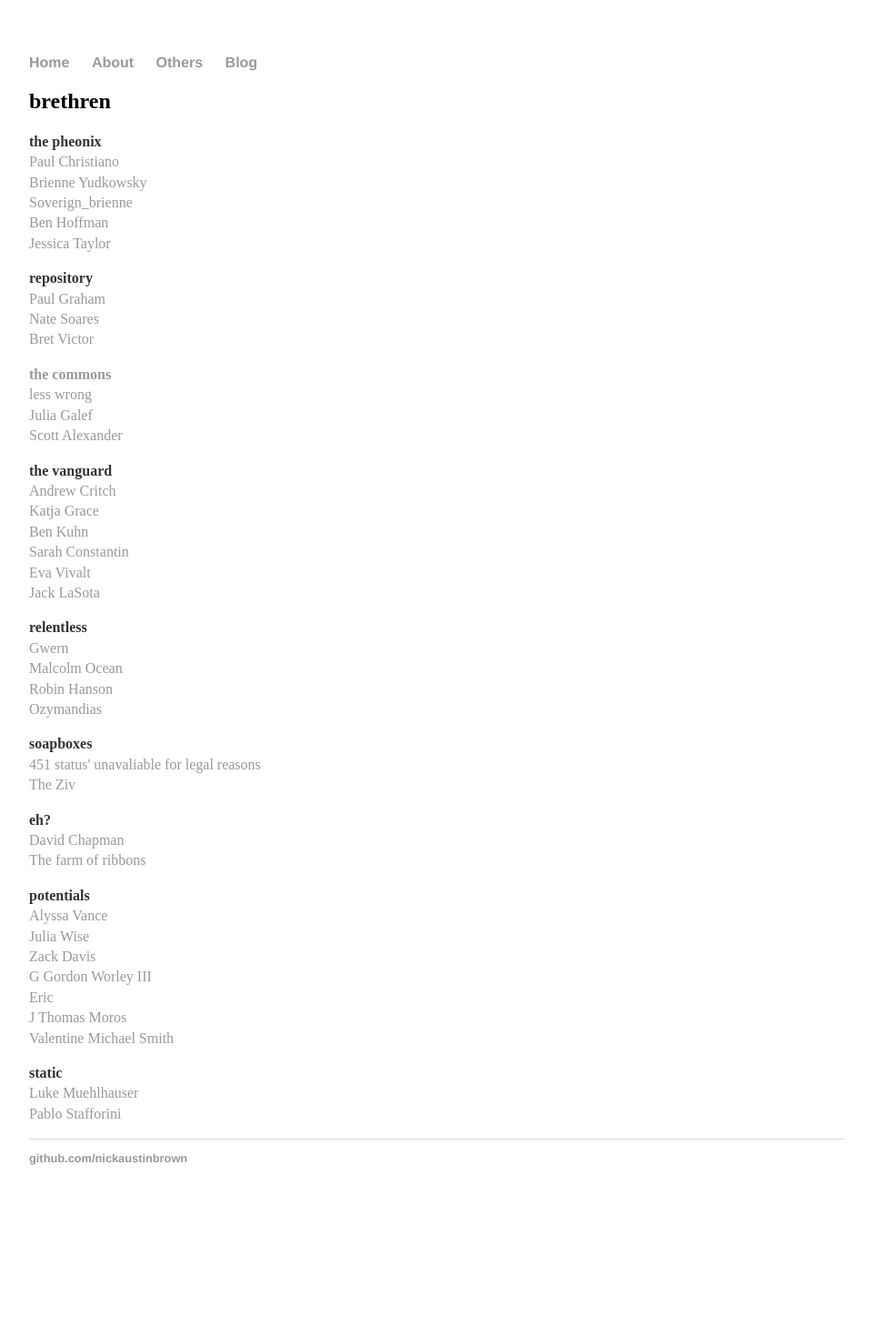
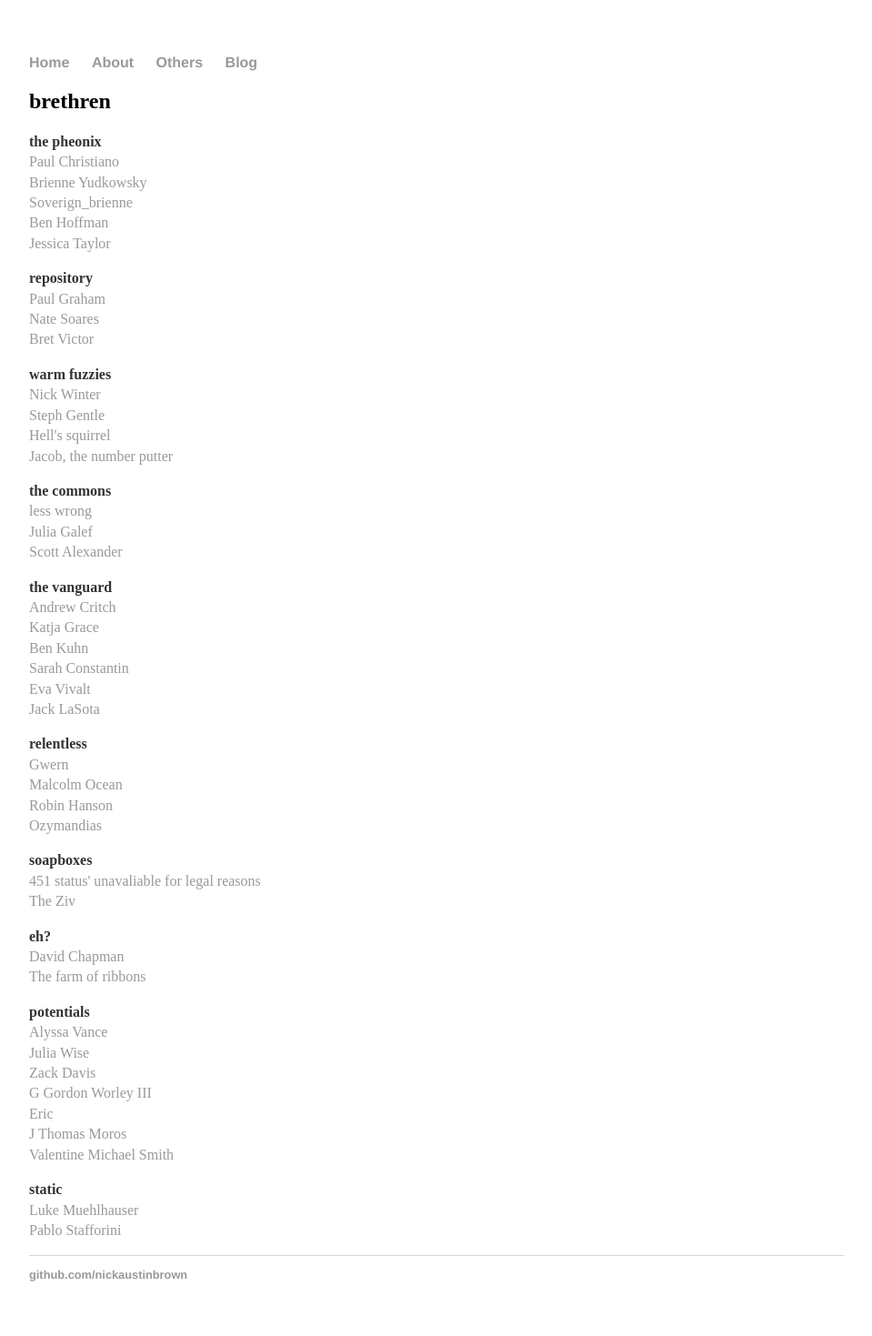
Before and after one commit to slavachalnev/nickaustinbrown.github.io, a Jekyll site: the page built from others/index.html, in a window 1280 px wide. Shown: the whole page at 91% size, without its empty margins (160-1119 px from the left). Built offline with Jekyll 4.4.1, drawn with Linux system fonts in a browser that asks for light colours; before the commit the page ends 1341 px from its top, so only the background shows below that.

Commit message:
Update index.html

```diff
--- a/others/index.html
+++ b/others/index.html
@@ -12,11 +12,20 @@
 <a href="http://benjaminrosshoffman.com"> Ben Hoffman </a> <br />
 <a href="https://unstableontology.com"> Jessica Taylor </a> <br />
 </p>
+
 <p>
 <b> repository </b><br />
 <a href="http://www.paulgraham.com/articles.html"> Paul Graham </a> <br />
 <a href="http://mindingourway.com"> Nate Soares </a> <br />
-<a href="http://worrydream.com"> Bret Victor <a/> <br />
+<a href="http://worrydream.com"> Bret Victor </a> <br />
+</p>
+
+<p>
+<b> warm fuzzies </b><br />
+<a href="http://blog.nickwinter.net/"> Nick Winter </a> <br />
+<a href="http://josephg.com"> Steph Gentle </a>  <br />
+<a href="http://squirrelinhell.blogspot.com.au/"> Hell's squirrel </a> <br />
+<a href="http://putanumonit.com"> Jacob, the number putter</a> <br />
 </p>
 
 <p>
@@ -25,6 +34,7 @@
 <a href="https://juliagalef.com"> Julia Galef </a> <br />
 <a href="http://slatestarcodex.com"> Scott Alexander </a> <br />
 </p>
+
 <p>
 <b> the vanguard </b><br />
 <a href="http://acritch.com"> Andrew Critch </a> <br />
@@ -34,6 +44,7 @@
 <a href="http://evavivalt.com"> Eva Vivalt </a> <br />
 <a href="https://sinceriously.fyi/"> Jack LaSota </a> <br />
 </p>
+
 <p>
 <b> relentless </b><br />
 <a href="http://www.gwern.net/"> Gwern </a> <br />
@@ -41,16 +52,19 @@
 <a href="http://www.overcomingbias.com"> Robin Hanson </a> <br />
 <a href="http://thingofthings.wordpress.com"> Ozymandias </a> <br />
 </p>
+
 <p>
 <b> soapboxes </b><br />
 <a href="http://status451.com"> 451 status' unavaliable for legal reasons </a> <br />
 <a href="https://thezvi.wordpress.com"> The Ziv </a> <br />
 </p>
+
 <p>
 <b> eh? </b><br />
 <a href="http://meaningness.com"> David Chapman </a> <br />
 <a href="http://www.ribbonfarm.com"> The farm of ribbons </a> <br />
 </p>
+
 <p>
 <b> potentials </b><br />
 <a href="http://rationalconspiracy.com"> Alyssa Vance </a> <br />
@@ -61,6 +75,7 @@
 <a href="http://FerociousTruth.com"> J Thomas Moros </a> <br />
 <a href="https://relentlessdawn.wordpress.com"> Valentine Michael Smith </a> <br />
 </p>
+
 <p>
 <b> static </b><br />
 <a href="http://lukemuehlhauser.com"> Luke Muehlhauser </a> <br />
```
